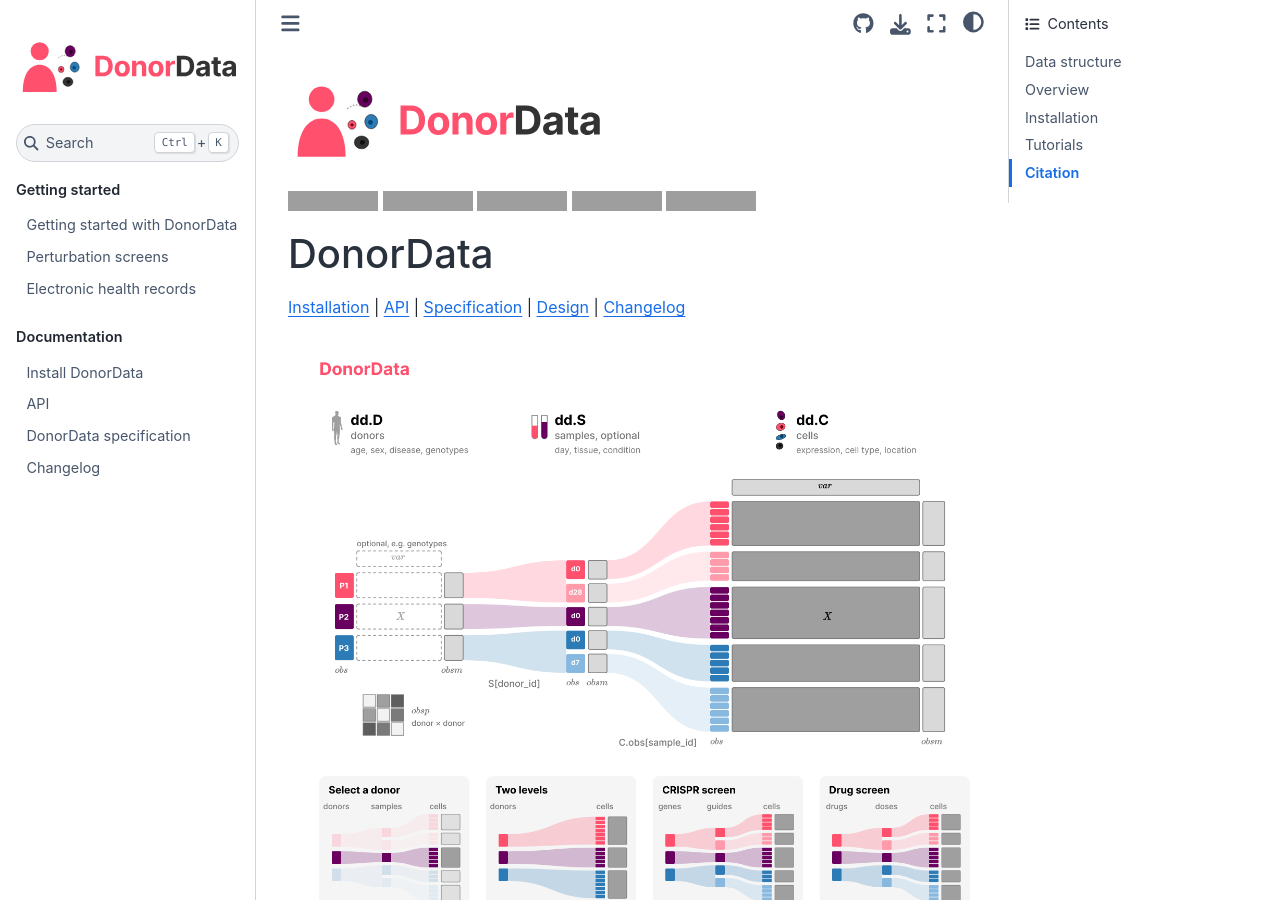
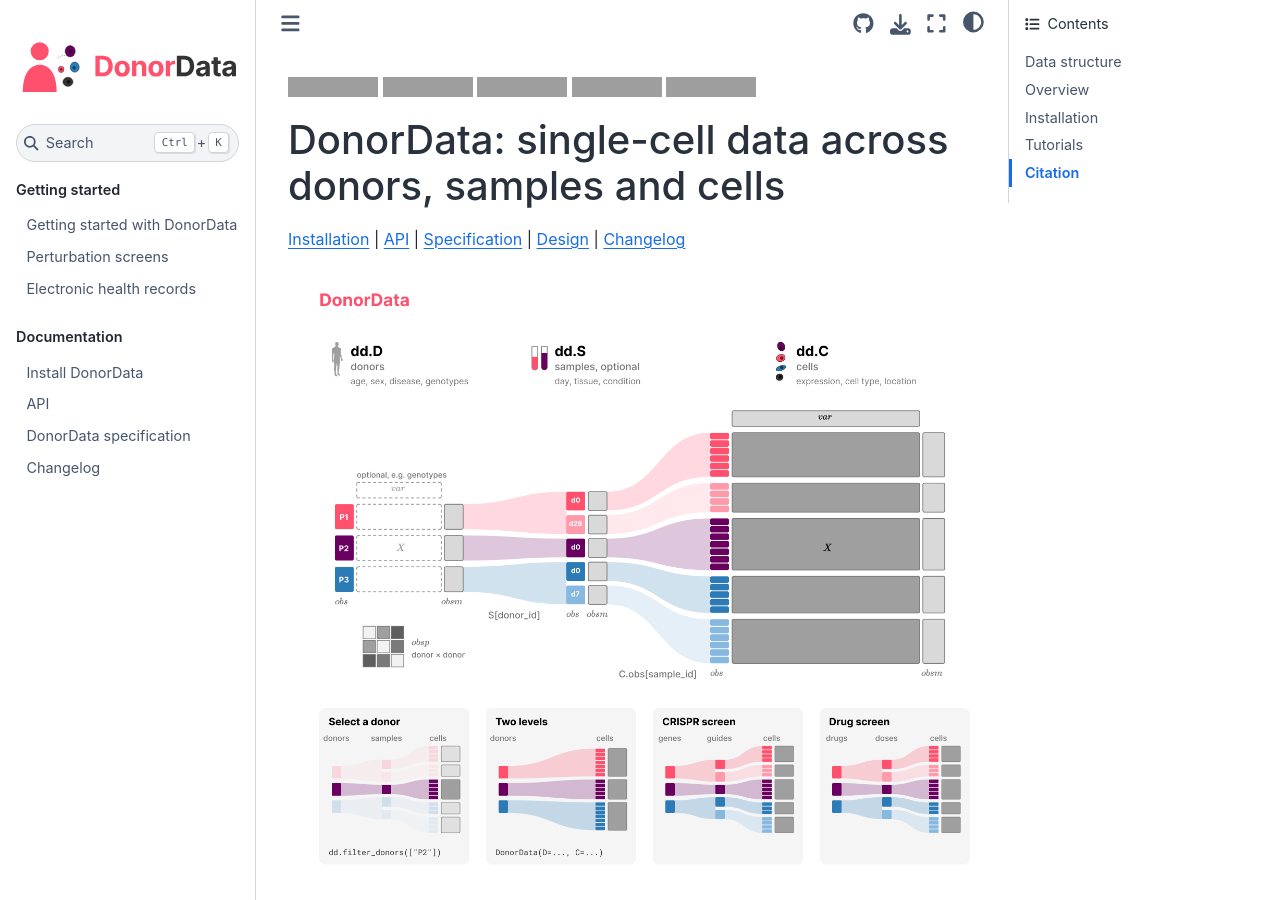
Before and after one commit to theislab/donordata, a Sphinx documentation site: the page built from docs/index.md, in a window 1280 px wide and 900 px high. Built offline with Sphinx 7.4.7 and the Sphinx Book theme 1.1.4, drawn with Linux system fonts in a browser that asks for light colours; pages that are not in the unit, such as notebooks, are missing from menus; the version number is read from the project's files by our own code; grey boxes are pictures that could not be loaded.

Commit message:
docs fixes

```diff
--- a/README.md
+++ b/README.md
@@ -1,4 +1,12 @@
-![DonorData](docs/_static/img/donordata_logo.svg)
+<!-- logo-image-start -->
+
+<p align="center">
+  <img src="docs/_static/img/donordata_logo.svg" alt="DonorData" width="360">
+</p>
+
+<br>
+
+<!-- logo-image-end -->
 
 [![Build](https://github.com/theislab/donordata/actions/workflows/build.yaml/badge.svg)](https://github.com/theislab/donordata/actions/workflows/build.yaml)
 [![License](https://img.shields.io/github/license/theislab/donordata)](https://opensource.org/licenses/Apache-2.0)
@@ -6,7 +14,7 @@
 [![Test](https://github.com/theislab/donordata/actions/workflows/test.yaml/badge.svg)](https://github.com/theislab/donordata/actions/workflows/test.yaml)
 [![pre-commit](https://img.shields.io/badge/pre--commit-enabled-brightgreen?logo=pre-commit&logoColor=white)](https://github.com/pre-commit/pre-commit)
 
-# DonorData
+# DonorData: single-cell data across donors, samples and cells
 
 [Installation](docs/install.md) | [API](docs/api.md) | [Specification](docs/io/spec.md) | [Design](https://github.com/theislab/donordata/blob/main/DESIGN.md) |
 [Changelog](docs/changelog.md)
--- a/docs/conf.py
+++ b/docs/conf.py
@@ -65,6 +65,10 @@
 html_favicon = "_static/img/donordata_logo_mark.svg"
 ogp_social_cards = {"image": "_static/img/donordata_logo.png"}
 html_theme_options = {
+    "logo": {
+        "image_light": "_static/img/donordata_logo.svg",
+        "image_dark": "_static/img/donordata_logo_dark.svg",
+    },
     "repository_url": repository_url,
     "use_repository_button": True,
     "path_to_docs": "docs/",
```
Also changed, not shown: docs/index.md (+1 -0 lines), docs/_static/img/donordata_logo_dark.svg (added).
